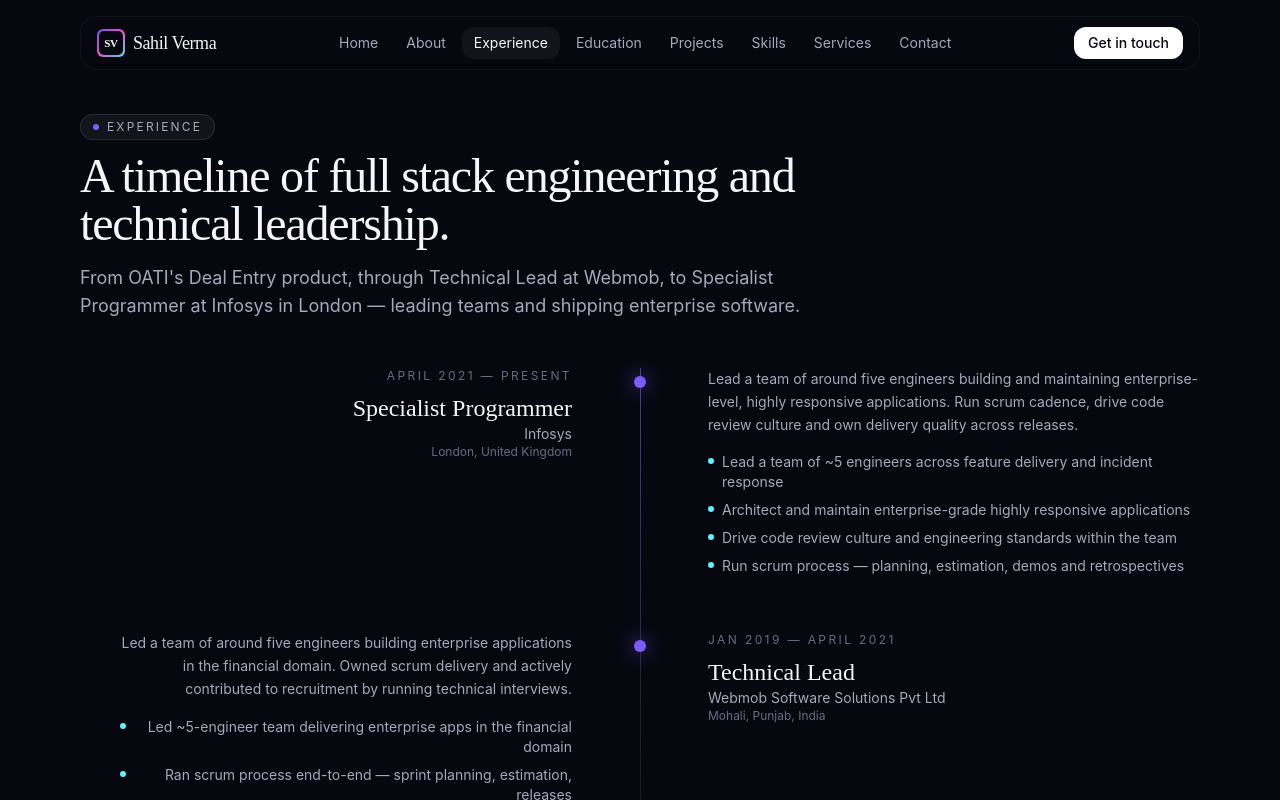
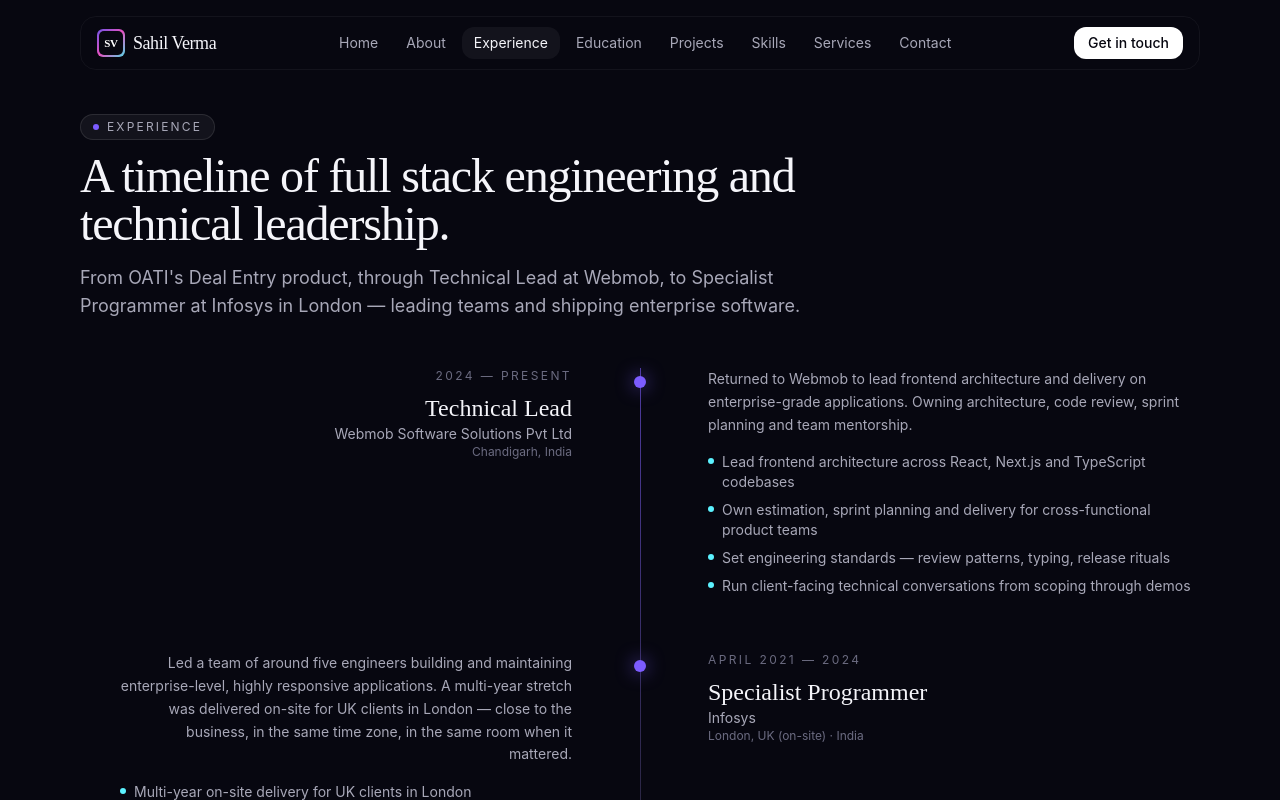
Before and after one commit to sahilv04/personal-portfolio, a Next.js app: page /experience in a window 1280 px wide. Shown: the top 800 px of the page. Built offline with nearby package versions, Linux system fonts and the light colour scheme.

Commit message:
Refresh bio: current role at Webmob, prior Infosys UK delivery

```diff
--- a/app/about/page.tsx
+++ b/app/about/page.tsx
@@ -29,15 +29,16 @@ export default function AboutPage() {
                 I love engineering — the problem-solving, the craft, and the long arc of building products that real people rely on.
               </p>
               <p>
-                Today I work at <strong className="text-ink">Infosys</strong> as a Specialist Programmer, leading a team of around five engineers
-                building and maintaining enterprise-level, highly responsive applications. The work moves between architecture, hands-on coding,
-                code review, and the everyday rhythm of a healthy scrum cadence.
+                Today I'm back at <strong className="text-ink">Webmob Software Solutions</strong> as a Technical Lead, owning frontend architecture,
+                code review and delivery for enterprise-grade product engagements. The work moves between hands-on coding, sprint cadence,
+                client conversations and the everyday discipline that keeps a team shipping.
               </p>
               <p>
-                Before Infosys I was a <strong className="text-ink">Technical Lead at Webmob Software Solutions</strong> in Mohali, where I led a similar
-                team across enterprise apps in the financial domain — and where I learned how much engineering culture is shaped at the hiring table.
-                Earlier I worked at <strong className="text-ink">OATI</strong> on the core Deal Entry product team, shipping enterprise software for
-                clients in the power sector.
+                Before this I spent a few years at <strong className="text-ink">Infosys</strong> as a Specialist Programmer, leading a team of
+                around five engineers — including a multi-year on-site engagement in London delivering for UK clients. Same time zone,
+                same room when it mattered. Before that, my first stint at Webmob (2019–2021) was where I learned how much engineering
+                culture is shaped at the hiring table. And earlier, <strong className="text-ink">OATI</strong> — where I worked on the core
+                Deal Entry product team, shipping enterprise software for the power sector.
               </p>
               <p>
                 I'm an <strong className="text-ink">AWS Certified Cloud Practitioner</strong> and a <strong className="text-ink">Corda Certified Developer (R3)</strong>,
@@ -59,10 +60,10 @@ export default function AboutPage() {
                 </div>
                 <div className="flex justify-between gap-4">
                   <dt className="text-ink-muted">Company</dt>
-                  <dd className="text-right text-ink">Infosys</dd>
+                  <dd className="text-right text-ink">Webmob Software Solutions</dd>
                 </div>
                 <div className="flex justify-between gap-4">
-                  <dt className="text-ink-muted">Location</dt>
+                  <dt className="text-ink-muted">Based in</dt>
                   <dd className="text-right text-ink">{personal.location}</dd>
                 </div>
                 <div className="flex justify-between gap-4">
--- a/components/sections/Hero.tsx
+++ b/components/sections/Hero.tsx
@@ -28,7 +28,7 @@ export default function Hero() {
             <span className="absolute inline-flex h-full w-full animate-ping rounded-full bg-accent-ice/60" />
             <span className="relative inline-flex h-2 w-2 rounded-full bg-accent-ice" />
           </span>
-          Specialist Programmer @ Infosys · London · Replies within 24h
+          Technical Lead @ Webmob · Chandigarh, India · Replies within 24h
         </motion.p>
 
         <h1 className="font-display text-[clamp(2.4rem,6vw,5.5rem)] leading-[1.05] tracking-tight">
--- a/components/three/HeroScene.tsx
+++ b/components/three/HeroScene.tsx
@@ -29,14 +29,14 @@ function latLonToVec3(lat: number, lon: number, radius = 1) {
 }
 
 const markers = [
+  { name: "Chandigarh", lat: 30.7333, lon: 76.7794, hot: true },
   { name: "London", lat: 51.5074, lon: -0.1278, hot: true },
-  { name: "Mohali", lat: 30.7046, lon: 76.7179, hot: true },
+  { name: "Mohali", lat: 30.7046, lon: 76.7179, hot: false },
   { name: "Patiala", lat: 30.3398, lon: 76.3869, hot: false },
   { name: "New York", lat: 40.7128, lon: -74.006, hot: false },
   { name: "Tokyo", lat: 35.6762, lon: 139.6503, hot: false },
   { name: "Singapore", lat: 1.3521, lon: 103.8198, hot: false },
   { name: "Sydney", lat: -33.8688, lon: 151.2093, hot: false },
-  { name: "São Paulo", lat: -23.5505, lon: -46.6333, hot: false },
 ];
 
 function Marker({ position, hot }: { position: Vector3; hot: boolean }) {
--- a/content/experience.ts
+++ b/content/experience.ts
@@ -9,13 +9,28 @@ export type Experience = {
 
 export const experiences: Experience[] = [
   {
+    company: "Webmob Software Solutions Pvt Ltd",
+    role: "Technical Lead",
+    period: "2024 — Present",
+    location: "Chandigarh, India",
+    summary:
+      "Returned to Webmob to lead frontend architecture and delivery on enterprise-grade applications. Owning architecture, code review, sprint planning and team mentorship.",
+    highlights: [
+      "Lead frontend architecture across React, Next.js and TypeScript codebases",
+      "Own estimation, sprint planning and delivery for cross-functional product teams",
+      "Set engineering standards — review patterns, typing, release rituals",
+      "Run client-facing technical conversations from scoping through demos",
+    ],
+  },
+  {
     company: "Infosys",
     role: "Specialist Programmer",
-    period: "April 2021 — Present",
-    location: "London, United Kingdom",
+    period: "April 2021 — 2024",
+    location: "London, UK (on-site) · India",
     summary:
-      "Lead a team of around five engineers building and maintaining enterprise-level, highly responsive applications. Run scrum cadence, drive code review culture and own delivery quality across releases.",
+      "Led a team of around five engineers building and maintaining enterprise-level, highly responsive applications. A multi-year stretch was delivered on-site for UK clients in London — close to the business, in the same time zone, in the same room when it mattered.",
     highlights: [
+      "Multi-year on-site delivery for UK clients in London",
       "Lead a team of ~5 engineers across feature delivery and incident response",
       "Architect and maintain enterprise-grade highly responsive applications",
       "Drive code review culture and engineering standards within the team",
@@ -28,7 +43,7 @@ export const experiences: Experience[] = [
     period: "Jan 2019 — April 2021",
     location: "Mohali, Punjab, India",
     summary:
-      "Led a team of around five engineers building enterprise applications in the financial domain. Owned scrum delivery and actively contributed to recruitment by running technical interviews.",
+      "First tenure at Webmob: led a team of around five engineers building enterprise applications in the financial domain. Owned scrum delivery and actively contributed to recruitment by running technical interviews.",
     highlights: [
       "Led ~5-engineer team delivering enterprise apps in the financial domain",
       "Ran scrum process end-to-end — sprint planning, estimation, releases",
--- a/content/faq.ts
+++ b/content/faq.ts
@@ -3,7 +3,7 @@ export type FAQ = { q: string; a: string };
 export const faqs: FAQ[] = [
   {
     q: "What does Sahil Verma do?",
-    a: "Sahil Verma is a Specialist Programmer at Infosys (London), leading a team of around five engineers building enterprise-level, highly responsive applications. He works as a Full Stack Engineer across React, Angular, Node.js, Cloud and Opensource development.",
+    a: "Sahil Verma is a Technical Lead at Webmob Software Solutions, leading frontend architecture and delivery on enterprise-grade applications. He works as a Full Stack Engineer across React, Angular, Node.js, Cloud and Opensource development. Previously a Specialist Programmer at Infosys, including a multi-year on-site engagement delivering for UK clients in London.",
   },
   {
     q: "What technologies does Sahil work with?",
@@ -11,7 +11,7 @@ export const faqs: FAQ[] = [
   },
   {
     q: "What is Sahil's career background?",
-    a: "Specialist Programmer at Infosys (London, April 2021 – Present), Technical Lead at Webmob Software Solutions (Mohali, Jan 2019 – April 2021), and Software Developer at OATI on the core Deal Entry product team (Mohali, July 2016 – Dec 2018).",
+    a: "Technical Lead at Webmob Software Solutions (current role, rejoined 2024). Previously Specialist Programmer at Infosys (April 2021 — 2024), including a multi-year on-site engagement delivering for UK clients in London. First Webmob tenure as Technical Lead (Mohali, Jan 2019 – April 2021), and earlier Software Developer at OATI on the core Deal Entry product team (Mohali, July 2016 – Dec 2018).",
   },
   {
     q: "What is Sahil's education?",
@@ -23,7 +23,7 @@ export const faqs: FAQ[] = [
   },
   {
     q: "Where is Sahil based?",
-    a: "London, United Kingdom.",
+    a: "Chandigarh, India. He worked on-site in London for UK clients during his earlier Infosys engagement and is comfortable working across India and UK time zones.",
   },
   {
     q: "Does Sahil write a blog?",
--- a/content/personal.ts
+++ b/content/personal.ts
@@ -2,19 +2,19 @@ export const SITE_URL = "https://sahilverma.in";
 
 export const personal = {
   name: "Sahil Verma",
-  role: "Specialist Programmer · Full Stack Engineer",
+  role: "Technical Lead · Full Stack Engineer",
   short:
     "Passionate engineer building end-to-end products — sustainable, scalable systems that create impact.",
-  location: "London, United Kingdom",
+  location: "Chandigarh, India",
   email: "hello@sahilverma.in",
   availability:
     "Available on almost every social media — replies within 24 hours. Happy to help with React, Angular, NodeJS, Cloud and Opensource development.",
   headline:
     "I build end-to-end products and lead the engineers who ship them — React, Angular, Node.js, Cloud and Opensource at enterprise scale.",
   intro:
-    "I'm a passionate Full Stack Engineer based in London. I lead small teams, design and ship enterprise-grade applications, and care deeply about sustainable, scalable systems that actually create impact for the people who use them.",
+    "I'm a passionate Full Stack Engineer based in Chandigarh, India. I lead small teams, design and ship enterprise-grade applications, and care deeply about sustainable, scalable systems that actually create impact for the people who use them.",
   summary:
-    "Sahil Verma is a Specialist Programmer at Infosys (London) leading a team of ~5 engineers on enterprise-scale, highly responsive applications. AWS Certified Cloud Practitioner and R3 Corda Certified Developer, with prior leadership and engineering experience at Webmob Software Solutions and OATI across the financial and power domains.",
+    "Sahil Verma is a Technical Lead at Webmob Software Solutions, leading engineers on enterprise-scale, highly responsive applications. Previously a Specialist Programmer at Infosys with a multi-year on-site engagement in London delivering for UK clients. AWS-certified across Cloud Practitioner, Solutions Architect Associate and AI Practitioner; Microsoft Azure Fundamentals (incl. AI); R3 Corda Certified Developer.",
   socials: {
     github: "https://github.com/sahil04",
     linkedin: "https://www.linkedin.com/in/sahil-verma-421133147/",
--- a/lib/jsonld.tsx
+++ b/lib/jsonld.tsx
@@ -24,7 +24,7 @@ export const personSchema = {
   url: SITE_URL,
   email: personal.email,
   address: { "@type": "Place", name: personal.location },
-  worksFor: { "@type": "Organization", name: "Infosys", url: "https://www.infosys.com" },
+  worksFor: { "@type": "Organization", name: "Webmob Software Solutions" },
   alumniOf: {
     "@type": "CollegeOrUniversity",
     name: "Punjabi University, Patiala",
```
Also changed, not shown: public/llms.txt.
